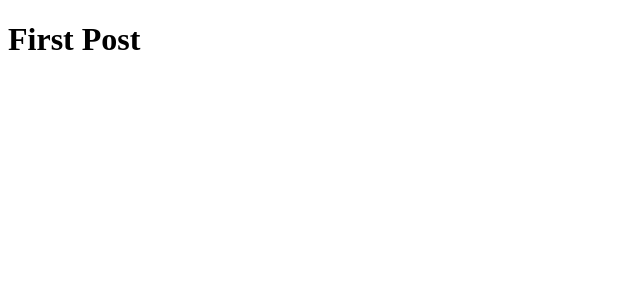
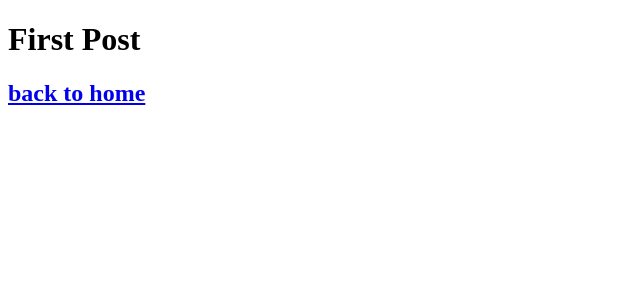
Before and after one commit to Jsan2020/nextjs-blog, a Next.js app: page /posts/first-posts in a window 1280 px wide. Shown: the top 300 px of the page, without its empty margins (0-640 px from the left). Built offline with nearby package versions, Linux system fonts and the light colour scheme.

Commit message:
add a link

```diff
--- a/pages/index.js
+++ b/pages/index.js
@@ -1,4 +1,5 @@
 import Head from "next/head";
+import Link from "next/link";
 
 export default function Home() {
   return (
@@ -10,7 +11,10 @@
 
       <main>
         <h1 className="title">
-          Learn <a href="https://nextjs.org">Next.js!</a>
+          Read{" "}
+          <Link href="/posts/first-post">
+            <a>this page!</a>
+          </Link>
         </h1>
 
         <p className="description">
--- a/pages/posts/first-posts.js
+++ b/pages/posts/first-posts.js
@@ -1,3 +1,14 @@
+import Link from "next/link";
+
 export default function FirstPost() {
-  return <h1>First Post</h1>;
+  return (
+    <>
+      <h1>First Post</h1>
+      <h2>
+        <Link href="/">
+          <a>back to home</a>
+        </Link>
+      </h2>
+    </>
+  );
 }
```
